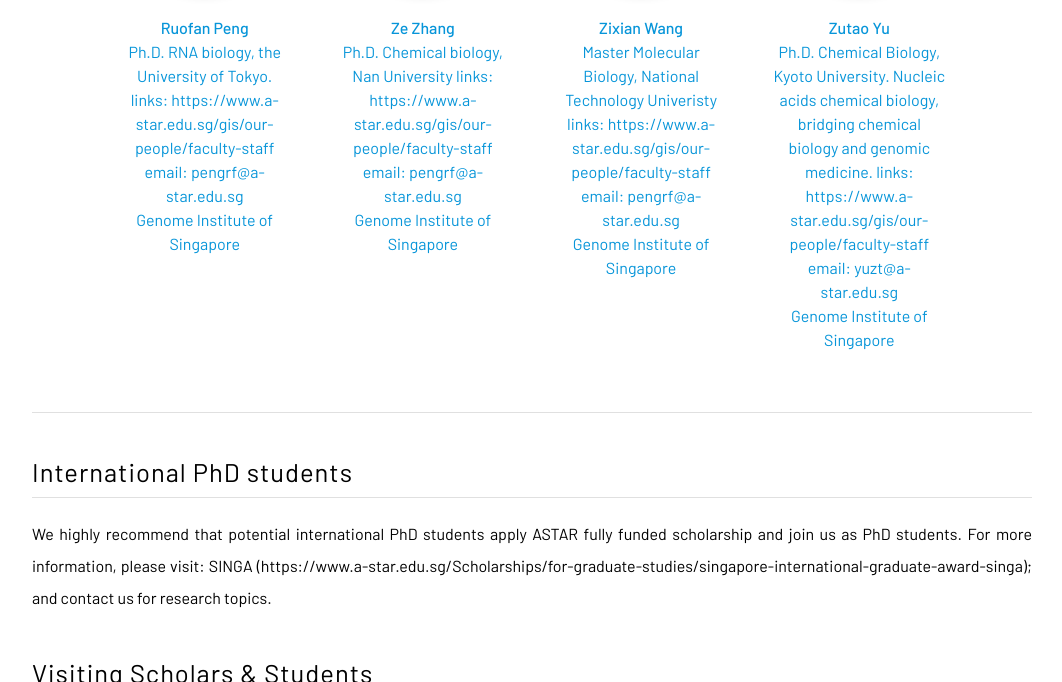
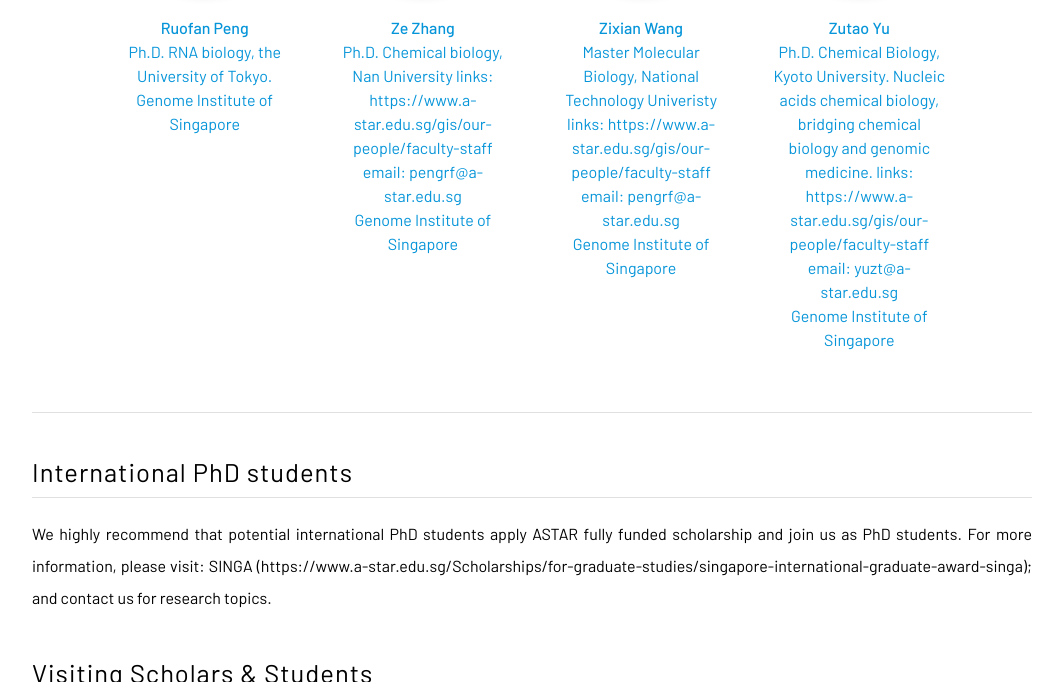
Before and after one commit to yuzutao1990/yucleiclab.github.io, a Jekyll site: the page built from team/index.md, in a window 1280 px wide and 900 px high, scrolled down 1060 px, cut to the strip 218-900 px from the top of the window. Shown: the whole strip, without its empty margins (108-1170 px from the left). Built offline with Jekyll 4.4.1, drawn with Linux system fonts in a browser that asks for light colours; a style sheet for code colours, icons or effects is not loaded; some of the changed lines change nothing that is shown.

Commit message:
Update ruofan-peng.md

```diff
--- a/_members/ruofan-peng.md
+++ b/_members/ruofan-peng.md
@@ -6,6 +6,6 @@
 affiliation: Genome Institute of Singapore
 description: >
   Ph.D. RNA biology, the University of Tokyo.
-  links: https://www.a-star.edu.sg/gis/our-people/faculty-staff
+links:
   email: pengrf@a-star.edu.sg
 ---
```
